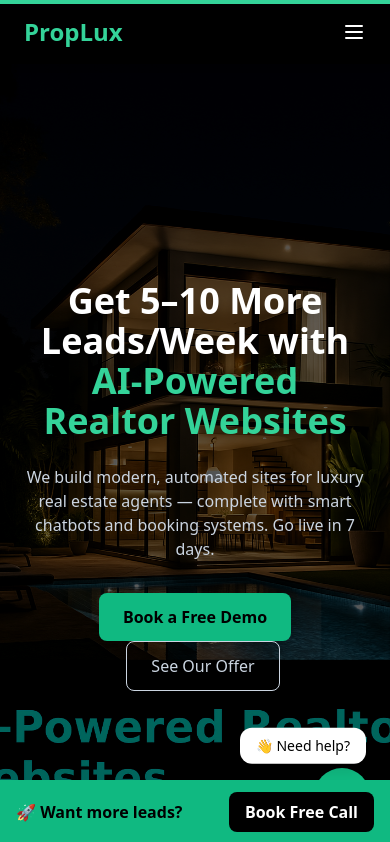
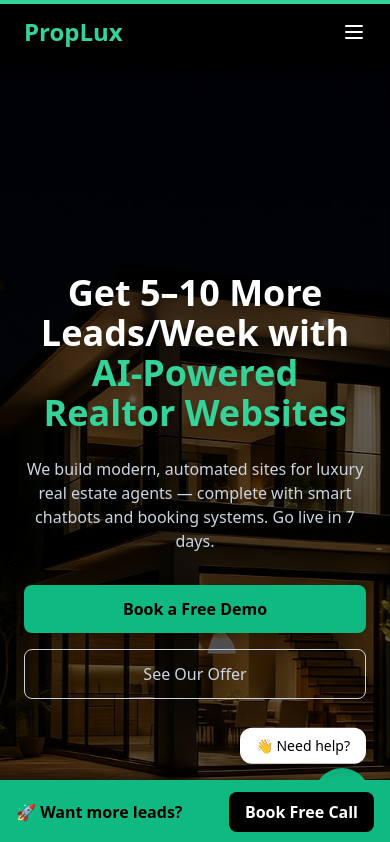
Before and after one commit to MuhammadMustajeeb/Proplux-Realtors, a React (Vite) app: page / in a window 390 px wide. Shown: the top 842 px of the page. Built offline with nearby package versions, Linux system fonts and the light colour scheme.

Commit message:
changes in mobile-friendly

```diff
--- a/src/components/CTA.jsx
+++ b/src/components/CTA.jsx
@@ -17,7 +17,7 @@ const CTA = () => (
       whileHover={{ scale: 1.05 }}
       whileTap={{ scale: 0.95 }}
       onClick={() => window.open('https://calendly.com/mustajeeb/free-strategy-call', '_blank')}
-      className="bg-emerald-500 px-8 py-4 rounded-full text-black text-lg font-semibold hover:bg-emerald-600"
+      className="bg-black px-8 py-4 rounded-full text-emerald-500 text-lg font-semibold hover:bg-black-200"
     >
       Book a Free Call
     </motion.button>
--- a/src/components/Hero.jsx
+++ b/src/components/Hero.jsx
@@ -21,7 +21,9 @@ const Hero = () => {
       <div
         className="absolute inset-0 w-full h-full bg-center bg-cover transition-transform duration-200 will-change-transform"
         style={{
-          backgroundImage: `url(${isMobile ? "/hero-luxury.webp" : "/hero-luxury.webp"})`,
+          backgroundImage: `url(${
+            isMobile ? "/hero-luxury.webp" : "/hero-luxury.webp"
+          })`,
           transform: `translateY(${isMobile ? 0 : offsetY * 0.3}px)`,
         }}
       />
@@ -36,16 +38,22 @@ const Hero = () => {
           <span className="text-emerald-400">AI-Powered Realtor Websites</span>
         </h1>
         <p className="mt-6 text-slate-300 max-w-xl">
-          We build modern, automated sites for luxury real estate agents — complete with smart chatbots and booking systems. Go live in 7 days.
+          We build modern, automated sites for luxury real estate agents —
+          complete with smart chatbots and booking systems. Go live in 7 days.
         </p>
-        <div className="mt-8 space-x-4">
-          <a href="https://calendly.com/mustajeeb/free-strategy-call" target="_blank" rel="noreferrer">
-            <button className="bg-emerald-500 px-6 py-3 rounded-lg text-black font-semibold hover:bg-emerald-600 shadow-xl">
+        <div className="mt-8 flex flex-col md:flex-row items-center gap-4 w-full max-w-md mx-auto">
+          <a
+            href="https://calendly.com/mustajeeb/free-strategy-call"
+            target="_blank"
+            rel="noreferrer"
+            className="w-full md:w-auto"
+          >
+            <button className="w-full md:w-auto bg-emerald-500 px-6 py-3 rounded-lg text-black font-semibold hover:bg-emerald-600 shadow-xl">
               Book a Free Demo
             </button>
           </a>
-          <a href="#offer">
-            <button className="border border-slate-300 px-6 py-3 rounded-lg text-slate-300 hover:border-white hover:text-white">
+          <a href="#offer" className="w-full md:w-auto">
+            <button className="w-full md:w-auto border border-slate-300 px-6 py-3 rounded-lg text-slate-300 hover:border-white hover:text-white">
               See Our Offer
             </button>
           </a>
--- a/src/components/ShareCTA.jsx
+++ b/src/components/ShareCTA.jsx
@@ -1,27 +1,48 @@
 const ShareCTA = () => {
   const shareLink = encodeURIComponent("https://proplux-realtors.vercel.app/");
-  const message = encodeURIComponent("Check out PropLux – the AI-powered website builder for realtors. Insanely powerful tool!");
+  const message = encodeURIComponent(
+    "Check out PropLux – the AI-powered website builder for realtors. Insanely powerful tool!"
+  );
+  const fullMessage = `${message}%20${shareLink}`;
 
   return (
     <section className="bg-slate-950 py-16 px-6 text-white text-center">
-      <h3 className="text-2xl font-bold mb-4">Know a Realtor Who Needs This?</h3>
-      <p className="mb-6 text-slate-400">Help a friend grow their business. Share PropLux with one click 👇</p>
-      <div className="space-x-4">
+      <h3 className="text-2xl md:text-3xl font-bold mb-4">
+        Know a Realtor Who Needs This?
+      </h3>
+      <p className="mb-8 text-slate-400 max-w-xl mx-auto text-sm md:text-base">
+        Help a friend grow their business. Share PropLux with one click 👇
+      </p>
+
+      <div className="flex flex-col sm:flex-row items-center justify-center gap-4">
+        {/* Twitter */}
         <a
           href={`https://twitter.com/intent/tweet?url=${shareLink}&text=${message}`}
           target="_blank"
           rel="noopener noreferrer"
-          className="bg-emerald-500 px-6 py-3 rounded-lg text-black font-semibold hover:bg-emerald-600 shadow-xl"
+          className="w-full sm:w-auto bg-emerald-500 px-6 py-3 rounded-lg text-black font-semibold hover:bg-emerald-600 shadow-xl transition"
         >
           Share on Twitter
         </a>
+
+        {/* Facebook */}
         <a
           href={`https://www.facebook.com/sharer/sharer.php?u=${shareLink}`}
           target="_blank"
           rel="noopener noreferrer"
-          className="bg-emerald-500 px-6 py-3 rounded-lg text-black font-semibold hover:bg-emerald-600 shadow-xl"
+          className="w-full sm:w-auto bg-emerald-500 px-6 py-3 rounded-lg text-black font-semibold hover:bg-emerald-600 shadow-xl transition"
         >
           Share on Facebook
+        </a>
+
+        {/* WhatsApp */}
+        <a
+          href={`https://wa.me/?text=${fullMessage}`}
+          target="_blank"
+          rel="noopener noreferrer"
+          className="w-full sm:w-auto bg-emerald-500 px-6 py-3 rounded-lg text-black font-semibold hover:bg-emerald-600 shadow-xl transition"
+        >
+          Share on WhatsApp
         </a>
       </div>
     </section>
```
Also changed, not shown: public/hero-luxury.webp.
